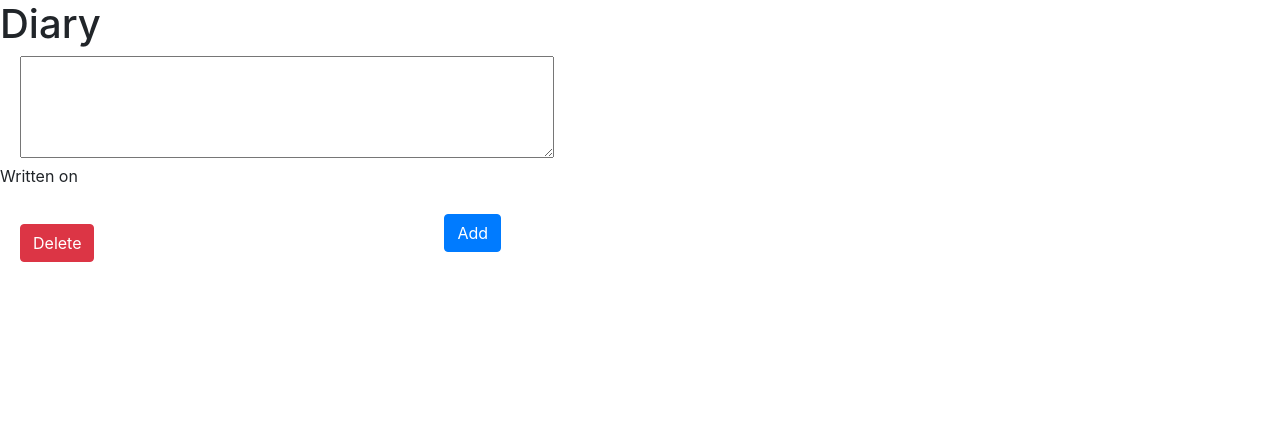
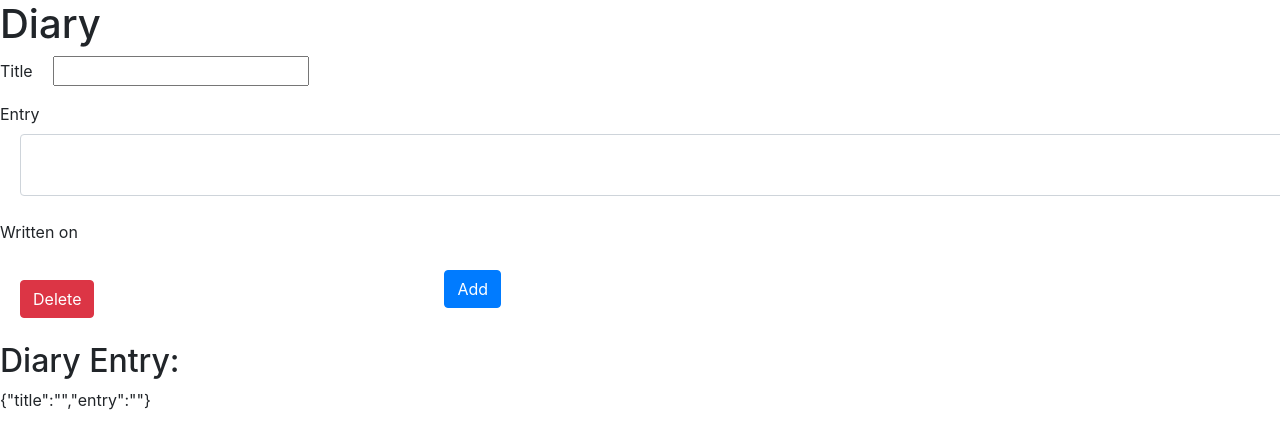
Before and after one commit to liciolentimo/diary, an Angular app: page / in a window 1280 px wide. Shown: the top 448 px of the page. Built offline with nearby package versions, Linux system fonts and the light colour scheme.

Commit message:
Added FormsModule and enabled content to display on page

```diff
--- a/src/app/app.component.css
+++ b/src/app/app.component.css
@@ -8,3 +8,6 @@
 #btnadd{
     margin-left: 350px;
 }
+#input{
+    margin-left: 20px;
+}
--- a/src/app/app.component.html
+++ b/src/app/app.component.html
@@ -1,7 +1,15 @@
 <h1>Diary</h1>
 <form>
-  <textarea id="txtarea" rows="4" cols="50"></textarea><br>
-  <p>Written on {{ date | date: 'short' }}</p>
+  <label for="Title">Title</label>
+  <input id="input" class="form-group" [(ngModel)]="model.title" name="title"><br>
+  <label for="Entry">Entry</label>
+  <textarea class="form-control" id="txtarea" [(ngModel)]="model.entry" name="entry"></textarea><br>
+  <p>Written on {{ today | date: 'short' }}</p>
   <button id="btndelete" (click)="onDelete()" class="btn btn-danger">Delete</button>
   <button id="btnadd" (click)="onAdd()" class="btn btn-primary">Add</button>
-</form>
+</form><br>
+
+<div>
+    <h2>Diary Entry:</h2>
+    <p>{{ currentEntry }}</p>
+  </div>
--- a/src/app/app.component.ts
+++ b/src/app/app.component.ts
@@ -1,4 +1,5 @@
 import { Component } from '@angular/core';
+import { Diary } from './diary';
 
 @Component({
   selector: 'app-root',
@@ -7,4 +8,13 @@ import { Component } from '@angular/core';
 })
 export class AppComponent {
   title = 'Diary';
+  model = new Diary('','');
+  constructor() { }
+
+  ngOnInit() {
+  }
+
+  get currentEntry() { return JSON.stringify(this.model); }
+
+
 }
--- a/src/app/app.module.ts
+++ b/src/app/app.module.ts
@@ -1,9 +1,10 @@
 import { BrowserModule } from '@angular/platform-browser';
 import { NgModule } from '@angular/core';
-
+import { FormsModule } from '@angular/forms';
 import { AppRoutingModule } from './app-routing.module';
 import { AppComponent } from './app.component';
 import { DatetimePipe } from './datetime.pipe';
+import { ReactiveFormsModule } from '@angular/forms';
 
 @NgModule({
   declarations: [
@@ -12,6 +13,8 @@ import { DatetimePipe } from './datetime.pipe';
   ],
   imports: [
     BrowserModule,
+    FormsModule,
+    ReactiveFormsModule,
     AppRoutingModule
   ],
   providers: [],
--- a/src/app/datetime.pipe.ts
+++ b/src/app/datetime.pipe.ts
@@ -1,4 +1,6 @@
 import { Pipe, PipeTransform } from '@angular/core';
+import { Diary } from './diary';
+
 
 @Pipe({
   name: 'datetime'
@@ -6,7 +8,8 @@ import { Pipe, PipeTransform } from '@angular/core';
 export class DatetimePipe implements PipeTransform {
 
   transform(value: any, args?: any): any {
-    return null;
+    let today:Date = new Date(); //get current date and time
+    return today;
   }
 
 }
--- a/src/app/diary.ts
+++ b/src/app/diary.ts
@@ -1,6 +1,3 @@
 export class Diary {
-
-    onAdd(){
-
-    }
+    constructor(public title:string,public entry:string){}
 }
```
